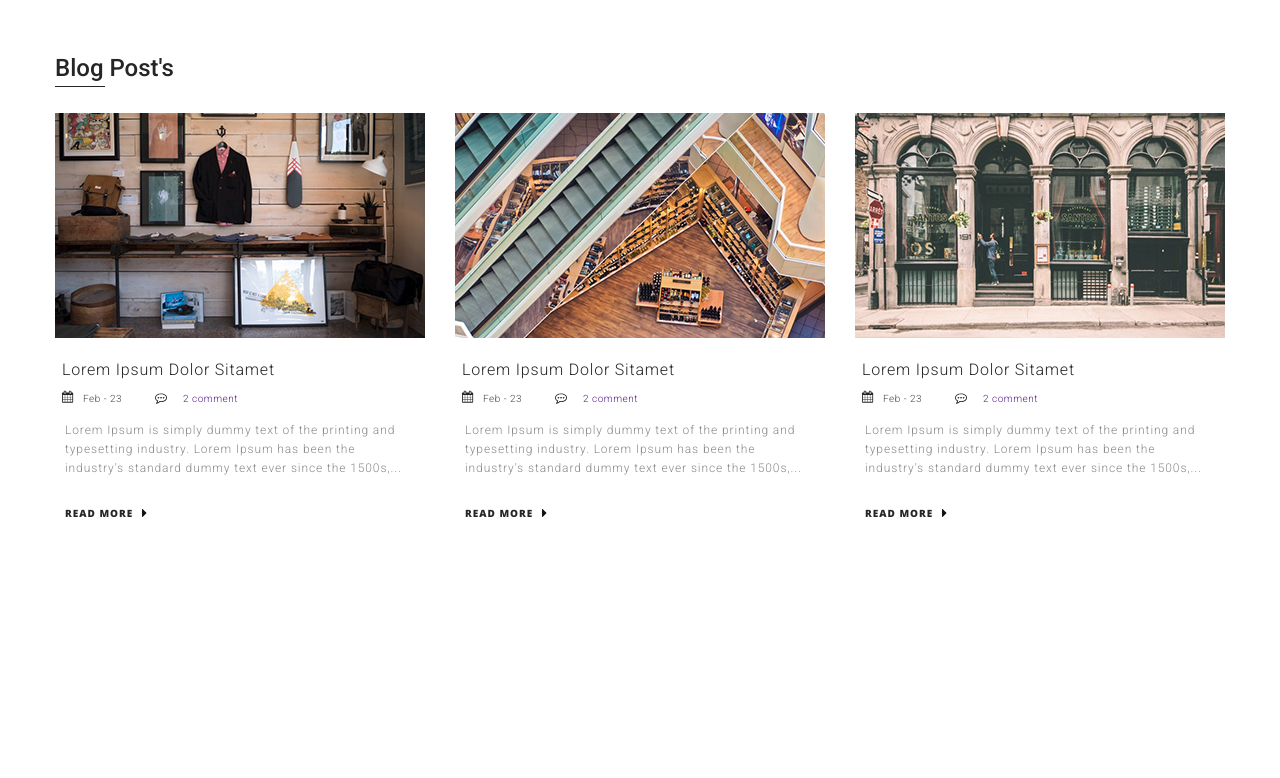
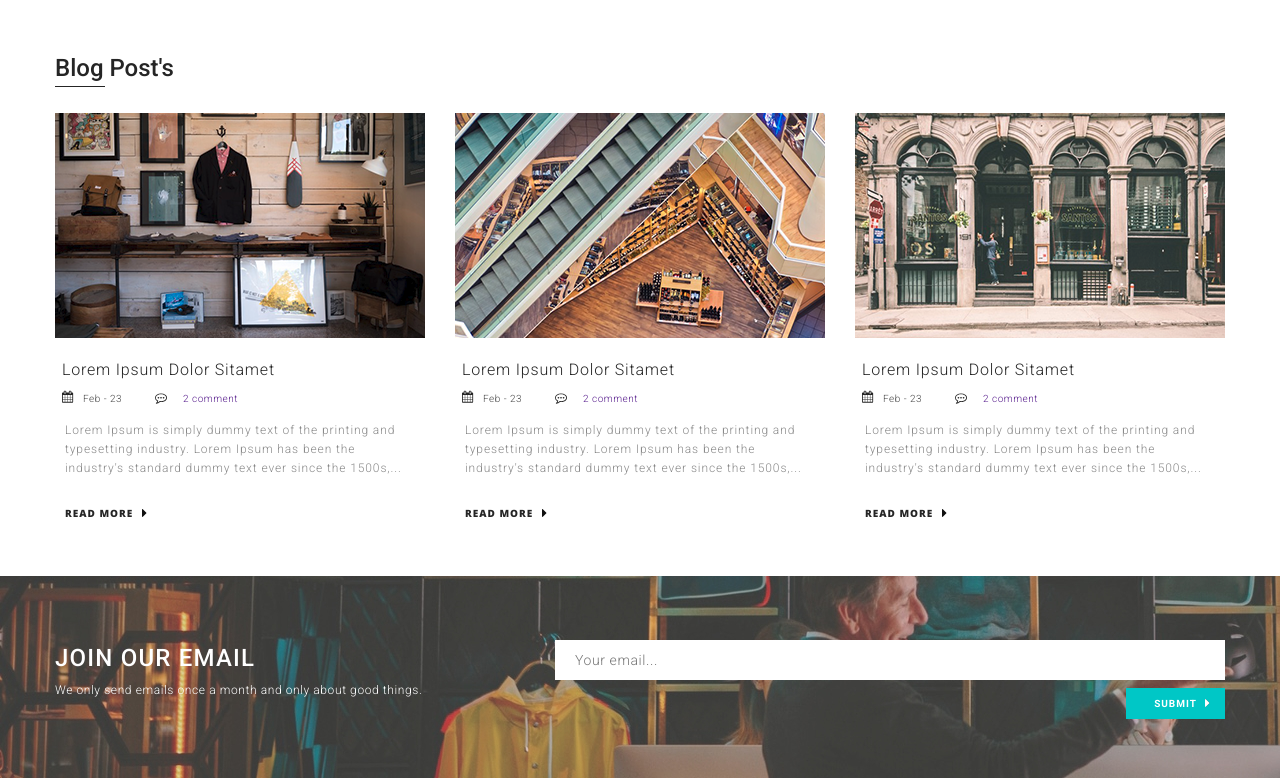
Before and after one commit to valerij-konoplev/mstore, a website: page index.html in a window 1280 px wide. Shown: the part 3729-4507 px from the top of the page. Before the commit the page ends 4250 px from the top, so only its background shows below. Drawn offline with nearby package versions, Linux system fonts and the light colour scheme; files that its build step writes are made by us from their sources; files whose address does not match are found by name.

Commit message:
newsletter

```diff
--- a/index.html
+++ b/index.html
@@ -348,6 +348,18 @@
         <a href="" class="button">Read more</a>
       </article>
     </section>
+    <section class="newsletter">
+      <div class="newsletter__container">
+        <div class="newsletter__text">
+          <h2>Join our email</h2>
+          <span>We only send emails once a month and only   about good things.</span>
+        </div>
+        <form action="post" class="newsletter__form">
+          <input type="email" name="email"  placeholder="Your email...">
+          <button type="submit" class="button button--white">Submit</button>
+        </form>
+      </div>
+    </section>
   </main>
 </body>
 </html>
--- /dev/null
+++ b/src/scss/_newsletter.scss
@@ -0,0 +1,71 @@
+.newsletter {
+  width: 100%;
+  height: 202px;
+  margin-top: 55px;
+  background-image: url('../images/bg-email.jpg');
+  background-repeat: no-repeat;
+  background-size: cover;
+
+  &__container {
+    @include container;
+    @include margin-center;
+    padding-top: 64px;
+    display: flex;
+    justify-content: space-between;
+  }
+
+  &__text {
+    width: 380px;
+
+    h2 {
+      margin-top: 5px;
+      margin-bottom: 8px;
+      font-family: $font-roboto;
+      font-size: 24px;
+      font-weight: 500;
+      text-transform: uppercase;
+      letter-spacing: 1.2px;
+      color: $color-white;
+    }
+
+    span {
+      font-family: $font-roboto;
+      font-size: 12px;
+      font-weight: 300;
+      letter-spacing: 0.6px;
+      color: $color-white;
+    }
+  }
+
+  &__form {
+    margin: 0;
+    width: 670px;
+    display: flex;
+    flex-wrap: wrap;
+    justify-content: flex-end;
+
+    input[type=email] {
+      width: 100%;
+      height: 40px;
+      padding-left: 20px;
+      border: 0;
+      font-family: $font-roboto;
+      font-size: 14px;
+      font-weight: 300;
+      letter-spacing: 0.6px;
+    }
+
+    button[type=submit] {
+      font-family: $font-roboto;
+      margin-top: 8px;
+      padding: 10px 28px;
+      border: 0;
+      background-color: #00c7c6;
+
+      &::after {
+        top: 9px;
+        right: 14px;
+      }
+    }
+  }
+}
--- a/src/scss/main.scss
+++ b/src/scss/main.scss
@@ -14,3 +14,4 @@
 @import 'about-us';
 @import 'best-sellers';
 @import 'blog';
+@import 'newsletter';
```
